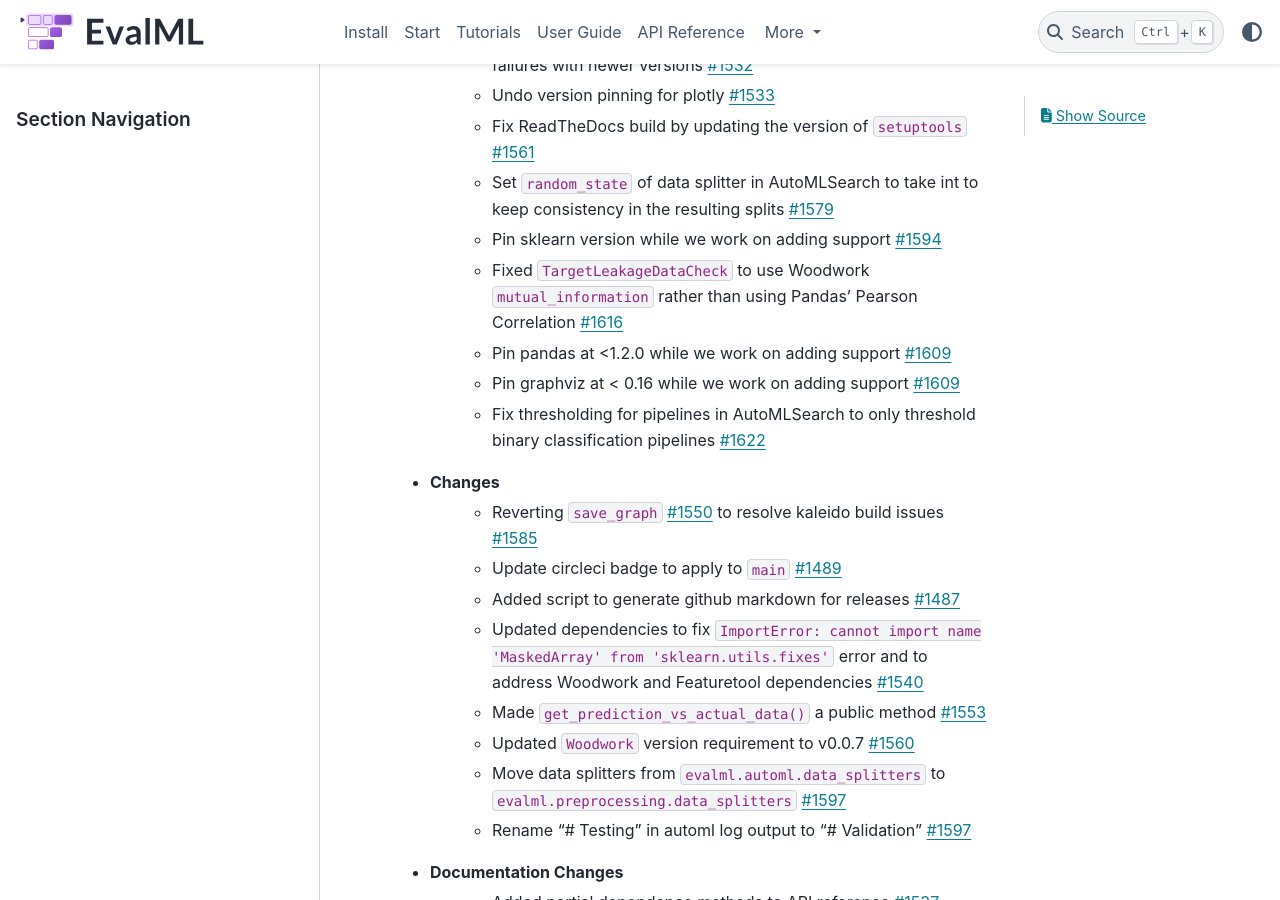
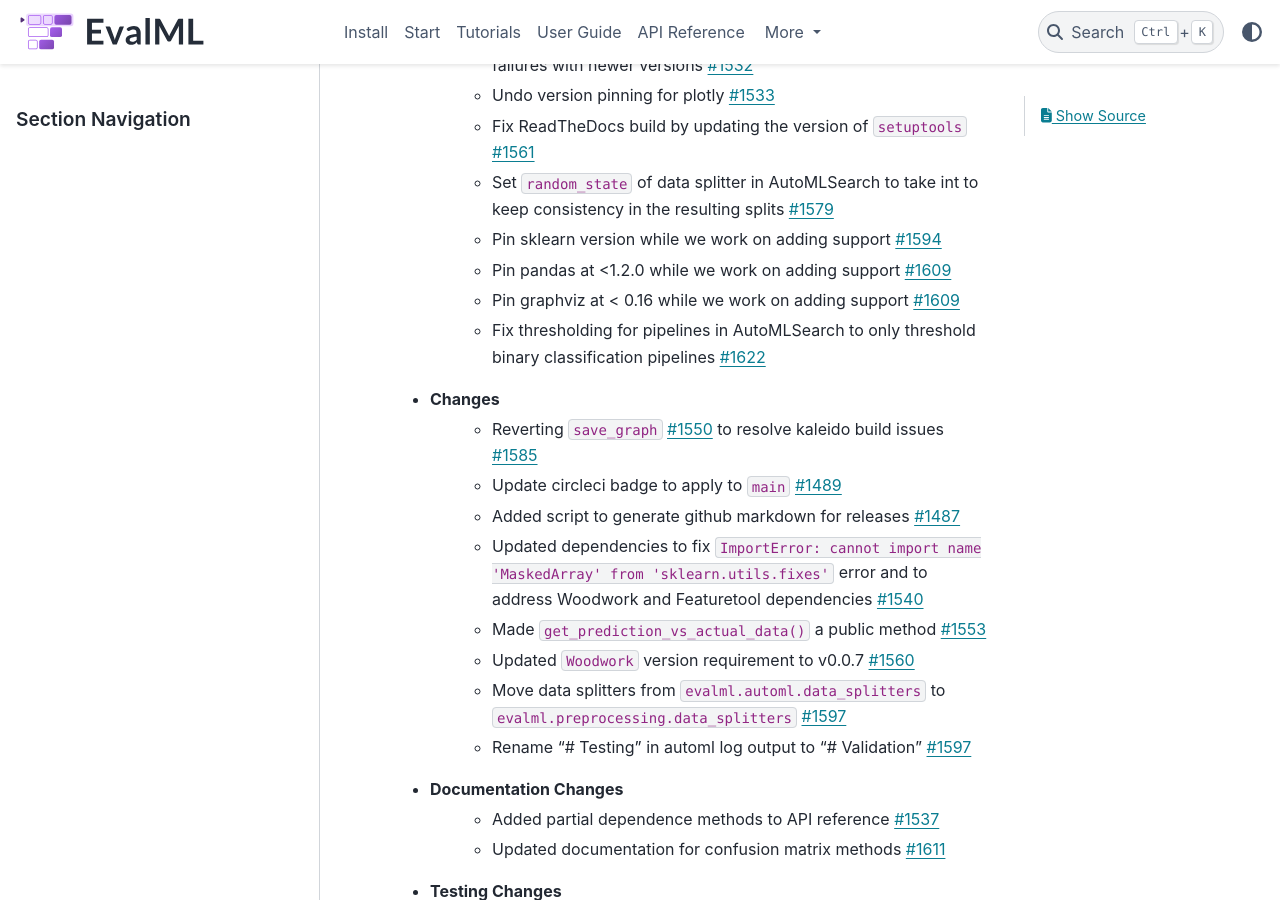
Before and after one commit to alteryx/evalml, a Sphinx documentation site: the page built from docs/source/release_notes.rst, in a window 1280 px wide and 900 px high, scrolled down 2050 px. Built offline with Sphinx 7.4.7 and the PyData theme 0.15.4, drawn with Linux system fonts in a browser that asks for light colours; comment, search, counter and statistics services are not loaded.

Commit message:
fix release

```diff
--- a/docs/source/release_notes.rst
+++ b/docs/source/release_notes.rst
@@ -46,7 +46,6 @@ Release Notes
         * Fix ReadTheDocs build by updating the version of ``setuptools`` :pr:`1561`
         * Set ``random_state`` of data splitter in AutoMLSearch to take int to keep consistency in the resulting splits :pr:`1579`
         * Pin sklearn version while we work on adding support :pr:`1594`
-        * Fixed ``TargetLeakageDataCheck`` to use Woodwork ``mutual_information`` rather than using Pandas' Pearson Correlation :pr:`1616`
         * Pin pandas at <1.2.0 while we work on adding support :pr:`1609`
         * Pin graphviz at < 0.16 while we work on adding support :pr:`1609`
         * Fix thresholding for pipelines in AutoMLSearch to only threshold binary classification pipelines :pr:`1622`
```
